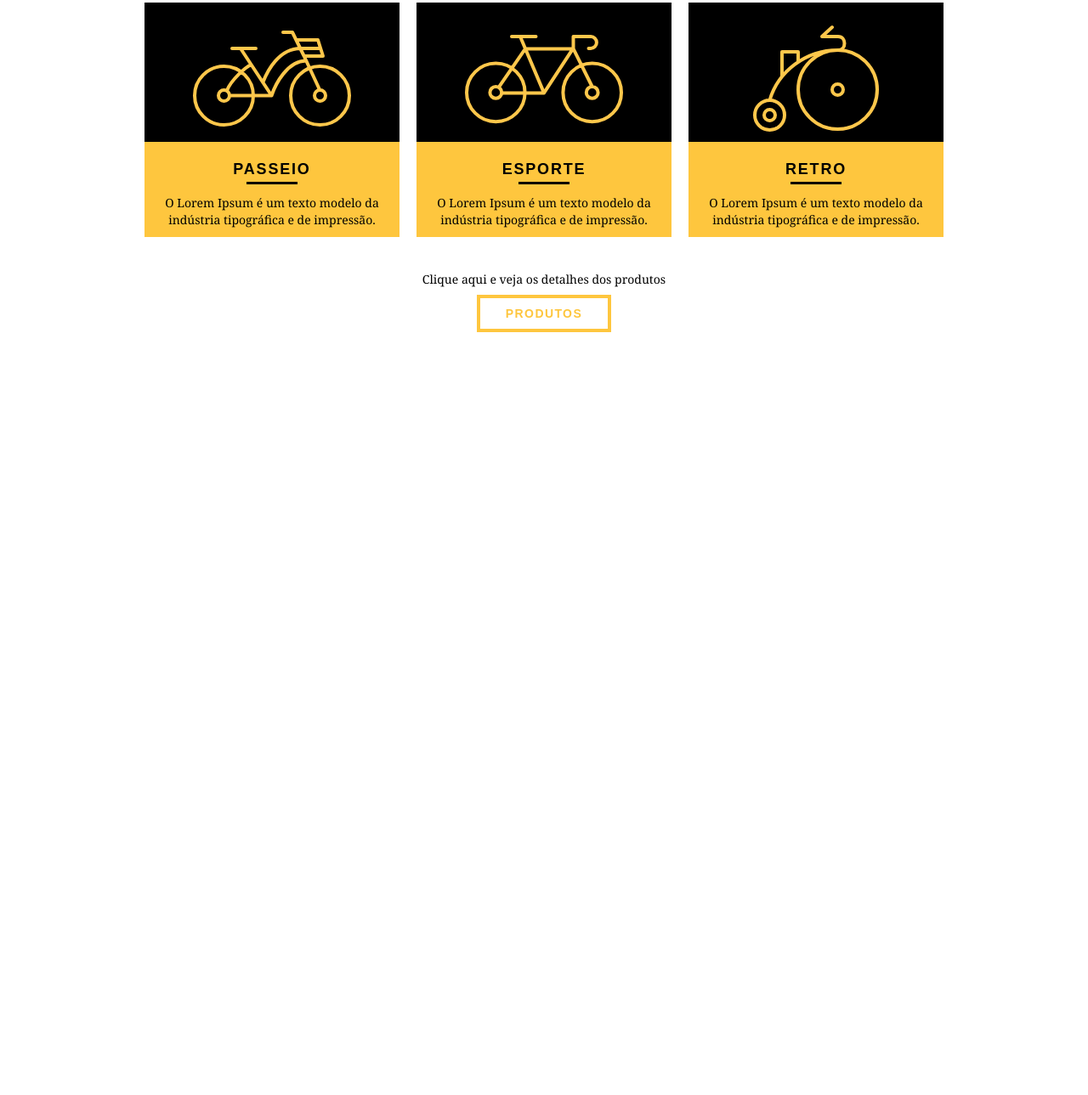
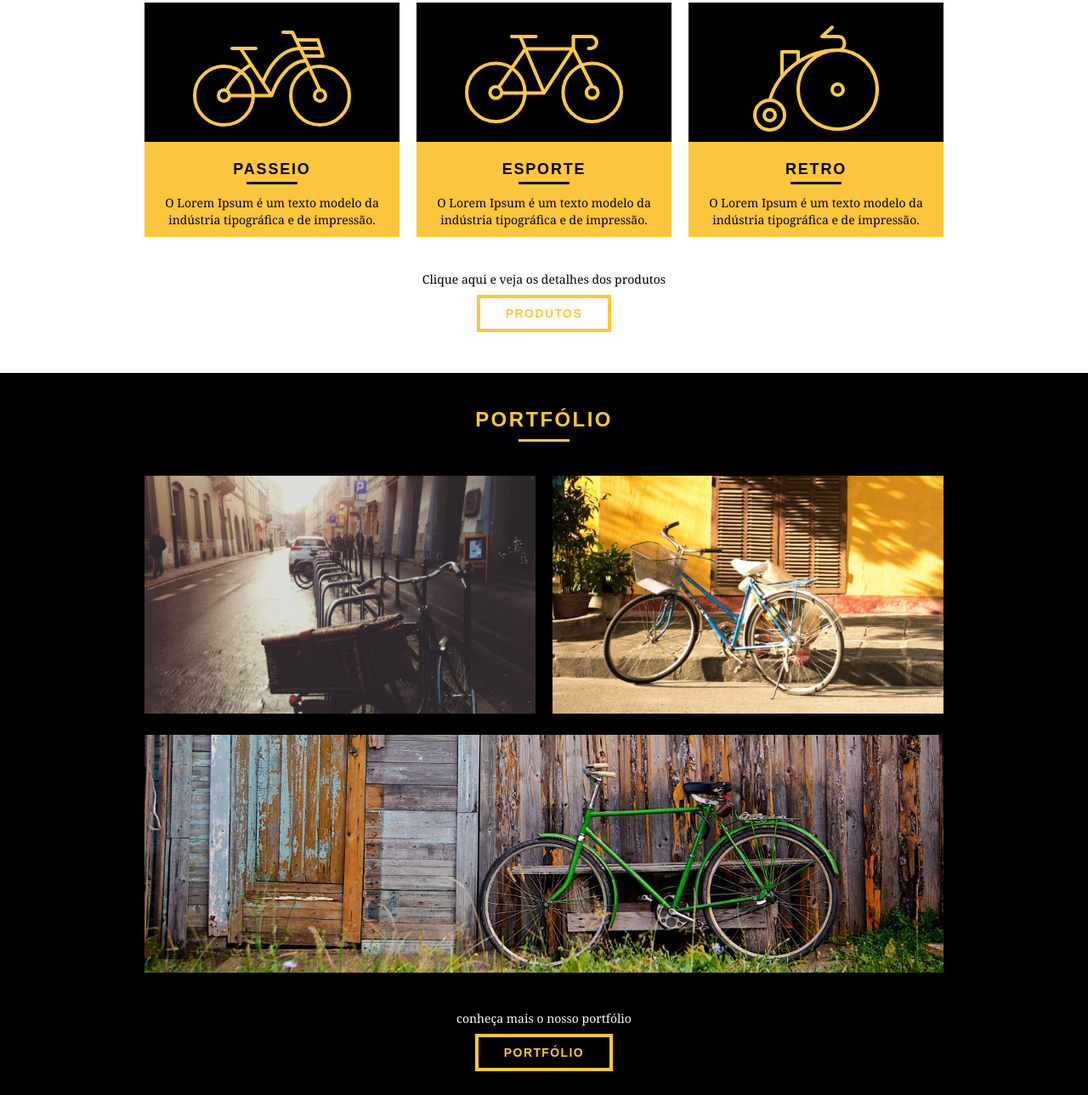
Before and after one commit to Evaldo-Gomes/webdesign_origamid, a plain HTML site: page web/index.html in a window 1280 px wide. Shown: the part 614-1903 px from the top of the page at 85% size. Before the commit the page ends 1053 px from the top, so only its background shows below. Drawn offline with Linux system fonts and the light colour scheme.

Commit message:
Aula 5-1-6 Portfólio - Home

```diff
--- a/web/css/style.css
+++ b/web/css/style.css
@@ -190,3 +190,28 @@ p {
 .call p {
     margin-bottom: 20px;
 }
+
+
+/**************************** Portifólio */
+
+.portfolio {
+    width: 100%;
+    background: #000;
+    padding: 40px 0;
+}
+
+.portfolio .subtitulo {
+    color: #fec63e;
+}
+
+.portfolio .subtitulo:after {
+    background: #fec63e;
+}
+
+.portfolio_lista li:last-child {
+    margin-top: 20px;
+}
+
+.portfolio .call p {
+    color: #fff;
+}
--- a/web/index.html
+++ b/web/index.html
@@ -39,6 +39,7 @@
     </section>
 
     <section class="produtos container">
+        <!-- NÃO TEM DIV, POIS O FUNDO BRANCO JÁ É INFINITO! -->
         <h2 class="subtitulo">Produtos</h2>
         <ul class="produtos_lista">
             <li class="grid-1-3">
@@ -63,12 +64,28 @@
                 <p>O Lorem Ipsum é um texto modelo da indústria tipográfica e de impressão.</p>
             </li>
         </ul>
-
         <div class="call">
             <p>Clique aqui e veja os detalhes dos produtos</p>
             <a href="produtos.html" class="btn btn-preto">Produtos</a>
         </div>
+    </section>
+    <!-- Fecha Produtos -->
 
+    <section class="portfolio">
+        <!-- DIV - POIS O ELEMENTO É PRETO -->
+        <div class="container">
+            <h2 class="subtitulo">Portfólio</h2>
+            <ul class="portfolio_lista">
+                <li class="grid-8"><img src="img/portfolio/retro.jpg" alt="Bicicleta Retro"></li>
+                <li class="grid-8"><img src="img/portfolio/passeio.jpg" alt="Bicicleta Passeio"></li>
+                <!-- PORTFOLIO - LISTA - LAST-CHILD -->
+                <li class="grid-16"><img src="img/portfolio/esporte.jpg" alt="Bicicleta Esporte"></li>
+            </ul>
+            <div class="call">
+                <p>conheça mais o nosso portfólio</p>
+                <a href="portfolio.html" class="btn">Portfólio</a>
+            </div>
+        </div>
     </section>
 
 </body>
```
